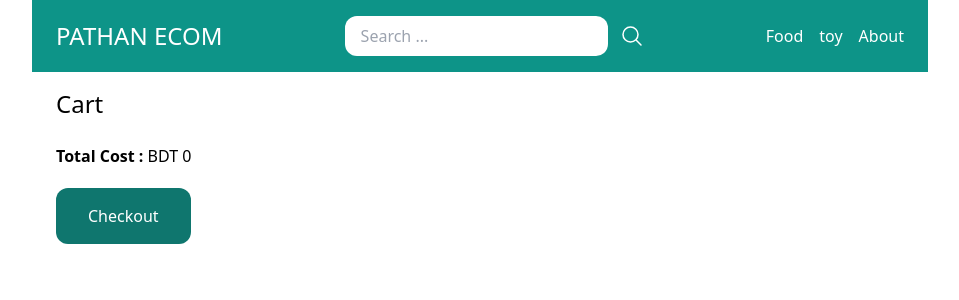
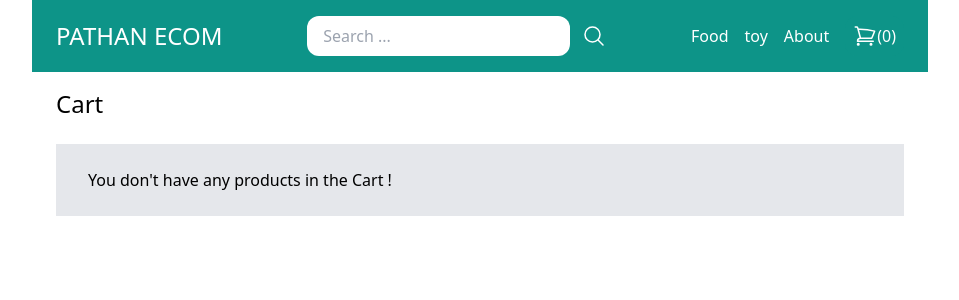
Before and after one commit to samayunPathan/PATHAN-ECOM, a Django app: page /cart/ in a window 1280 px wide. Shown: the top 300 px of the page, without its empty margins (160-1119 px from the left). Run offline with Django 4.2, Linux system fonts and the light colour scheme; data comes from the database, SQL or seed files in the repository; both versions use the stored data as it was after the commit; some libraries are stand-ins or nearby versions.

Commit message:
cart functionality done

```diff
--- a/Pathan_ECOM/Pathan_ECOM/settings.py
+++ b/Pathan_ECOM/Pathan_ECOM/settings.py
@@ -66,6 +66,7 @@ TEMPLATES = [
                 'django.template.context_processors.request',
                 'django.contrib.auth.context_processors.auth',
                 'django.contrib.messages.context_processors.messages',
+                'store.context_processors.cart',
             ],
         },
     },
--- /dev/null
+++ b/Pathan_ECOM/store/context_processors.py
@@ -0,0 +1,4 @@
+from .cart import Cart
+
+def cart(request):
+    return {'cart':Cart(request)}
--- a/Pathan_ECOM/template/core_app/base.html
+++ b/Pathan_ECOM/template/core_app/base.html
@@ -1,13 +1,14 @@
-
 {% load menu %}
 <!doctype html>
 <html>
+
 <head>
   <meta charset="UTF-8">
   <meta name="viewport" content="width=device-width, initial-scale=1.0">
   <title>{%block title %}{%endblock%}| PATHAN ECOM</title>
   <script src="https://cdn.tailwindcss.com"></script>
 </head>
+
 <body>
 
   <nav class="max-w-4xl flex items-center justify-between bg-teal-600 mx-auto py-4 px-6">
@@ -19,8 +20,10 @@
       <form method="get" action="/search/" class="flex items-center space-x-3">
         <input type="search" name="query" class="py-2 px-4 rounded-xl" placeholder="Search ...">
         <button>
-                  <svg xmlns="http://www.w3.org/2000/svg" fill="none" viewBox="0 0 24 24" stroke-width="1.5" stroke="currentColor" class="w-6 h-6 text-white">
-                  <path stroke-linecap="round" stroke-linejoin="round" d="m21 21-5.197-5.197m0 0A7.5 7.5 0 1 0 5.196 5.196a7.5 7.5 0 0 0 10.607 10.607Z" />
+          <svg xmlns="http://www.w3.org/2000/svg" fill="none" viewBox="0 0 24 24" stroke-width="1.5"
+            stroke="currentColor" class="w-6 h-6 text-white">
+            <path stroke-linecap="round" stroke-linejoin="round"
+              d="m21 21-5.197-5.197m0 0A7.5 7.5 0 1 0 5.196 5.196a7.5 7.5 0 0 0 10.607 10.607Z" />
           </svg>
         </button>
       </form>
@@ -30,10 +33,19 @@
 
     <div class="menu flex space-x-4 items-center">
       {% menu %}
+      <a href="{% url 'store:cart_view'%}"
+        class="flex py-2 px-2 text-white rounded-xl bg-teal-600 hover:bg-teal-800"><svg
+          xmlns="http://www.w3.org/2000/svg" fill="none" viewBox="0 0 24 24" stroke-width="1.5" stroke="currentColor"
+          class="w-6 h-6">
+          <path stroke-linecap="round" stroke-linejoin="round"
+            d="M2.25 3h1.386c.51 0 .955.343 1.087.835l.383 1.437M7.5 14.25a3 3 0 0 0-3 3h15.75m-12.75-3h11.218c1.121-2.3 2.1-4.684 2.924-7.138a60.114 60.114 0 0 0-16.536-1.84M7.5 14.25 5.106 5.272M6 20.25a.75.75 0 1 1-1.5 0 .75.75 0 0 1 1.5 0Zm12.75 0a.75.75 0 1 1-1.5 0 .75.75 0 0 1 1.5 0Z" />
+        </svg>({{cart | length}}) </a>
       {% if request.user.is_authenticated%}
-          <a href="{% url 'userprofile:myaccount'%}" class="text-white py-2 px-2 bg-teal-700 rounded-xl hover:bg-teal-800">My Account</a>
+      <a href="{% url 'userprofile:myaccount'%}"
+        class="text-white py-2 px-2 bg-teal-700 rounded-xl hover:bg-teal-800">My Account</a>
       {% if request.user.useprofile.is_vendor %}
-            <a href="{%url 'userprofile:mystore'%}" class="text-white py-2 px-2 bg-teal-700 rounded-xl hover:bg-teal-800">My Store</a>
+      <a href="{%url 'userprofile:mystore'%}" class="text-white py-2 px-2 bg-teal-700 rounded-xl hover:bg-teal-800">My
+        Store</a>
       {% endif %}
       {% endif%}
     </div>
@@ -45,4 +57,5 @@
     {%endblock%}
   </div>
 </body>
+
 </html>
--- a/Pathan_ECOM/template/store/cart_view.html
+++ b/Pathan_ECOM/template/store/cart_view.html
@@ -3,6 +3,7 @@
 {%block content%}
 
 <h1 class="text-2xl mb-6">Cart</h1>
+{% if cart|length %}
 {% for item in cart %}
 <div class="px-2 py-2 bg-teal-100 mb-2 flex items-center">
     <div>
@@ -29,4 +30,7 @@
 {% endfor %}
 <strong> Total Cost :</strong> BDT {{cart.get_total_cost}} <br>
 <a href="{% url 'store:checkout' %}" class="mt-5 inline-block py-4 px-8 text-white bg-teal-700 hover:bg-teal-800 rounded-xl">Checkout</a>
+{% else %}
+<div class="py-6 px-8 bg-gray-200 ">You don't have any products in the Cart ! </div>
+{% endif %}
 {% endblock %}
```
Also changed, not shown: Pathan_ECOM/db.sqlite3. Lines whose indentation alone changed are shown as unchanged.
